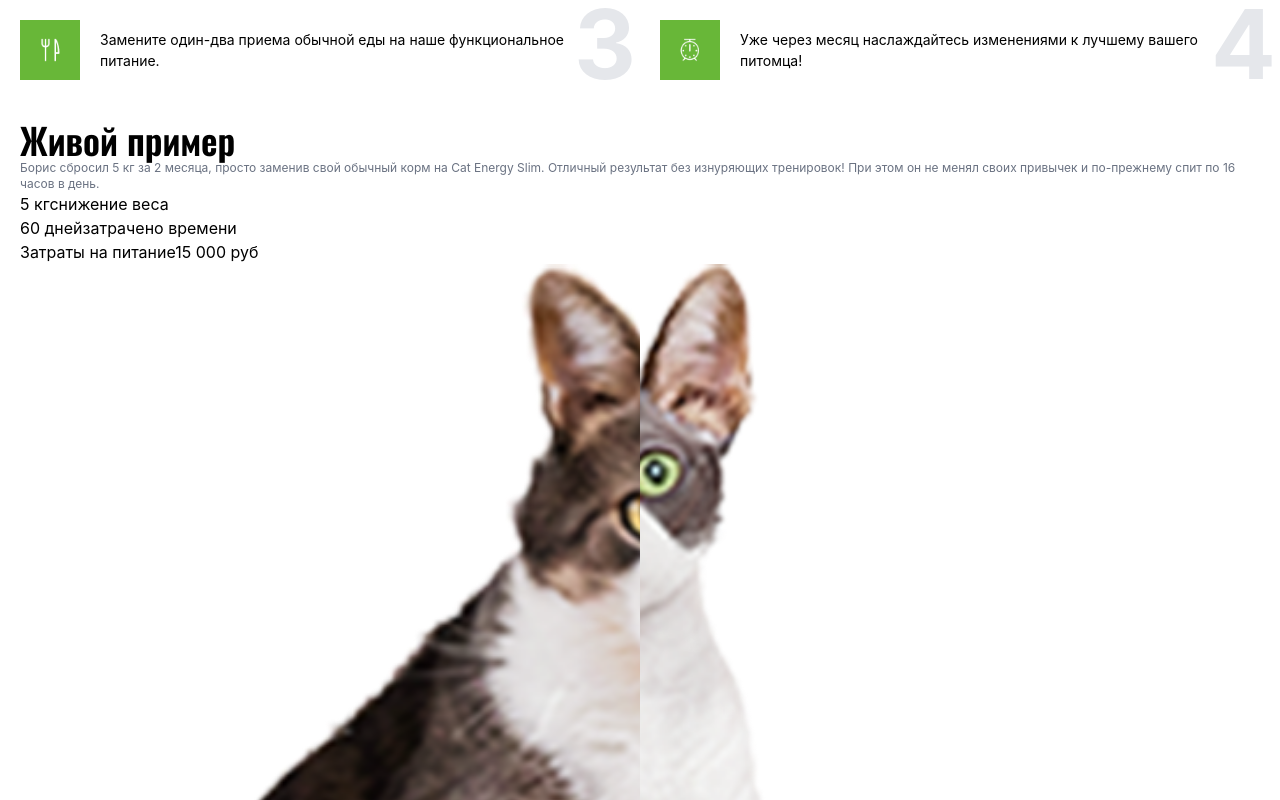
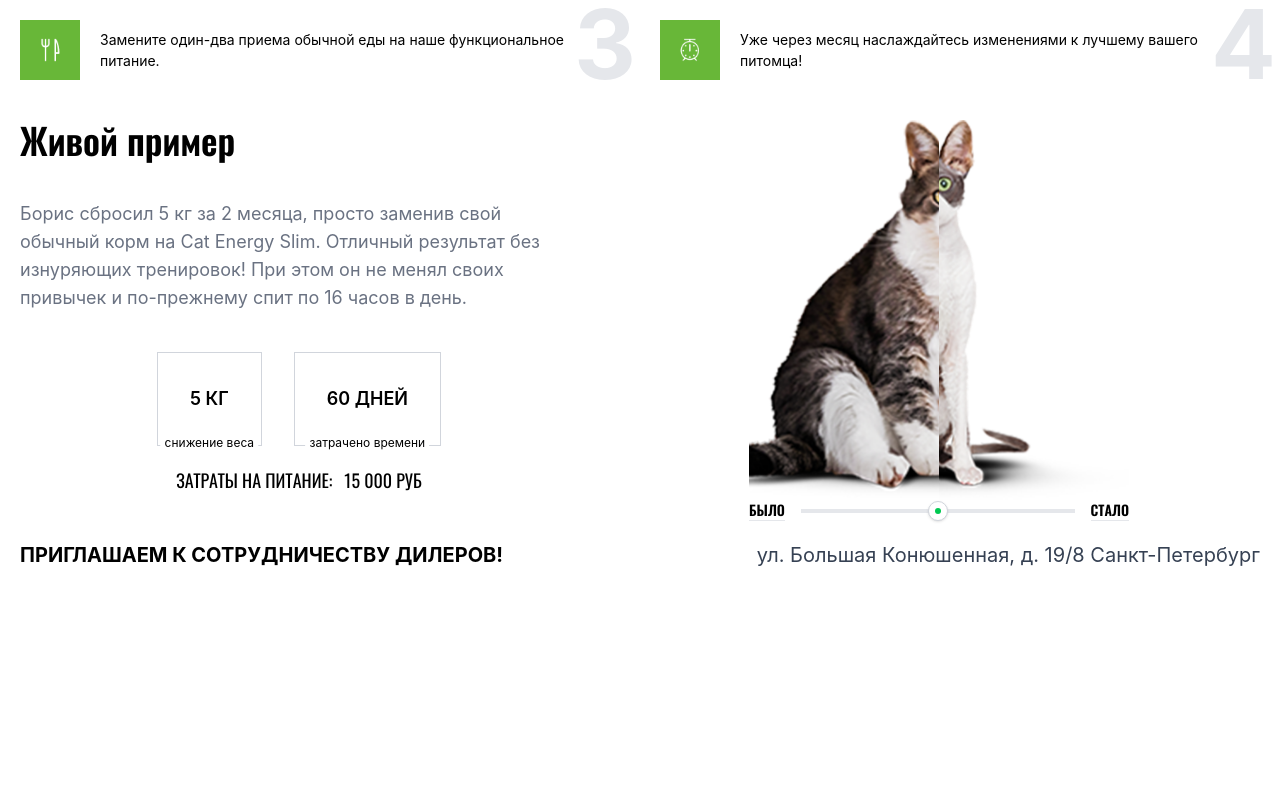
Before and after one commit to Lizonka-spec/CatEnergy, a React (Vite) app: page / in a window 1280 px wide. Shown: the part 1100-1900 px from the top of the page. After the commit the page ends 1689 px from the top, so only its background shows below. Built offline with nearby package versions, Linux system fonts and the light colour scheme; no server answers.

Commit message:
feat:Create a live example block on the home page

```diff
--- a/src/features/CatSlider.tsx
+++ b/src/features/CatSlider.tsx
@@ -4,15 +4,15 @@ import { useState } from "react";
 export const CatSlider = () => {
     const [sliderValue, setSliderValue] = useState([50]);
     return (
-        <div className="w-full">
+        <div className="w-full max-w-95 m-auto ">
             <div className="relative w-full aspect-square overflow-hidden">
-                <img src="./cat_after.png" alt="#" className="w-full h-full object-cover" />
+                <img src="./cat_after.png" alt="#" className="h-full object-cover" />
 
                 <div
                     style={{ clipPath: `inset(0 ${100 - sliderValue[0]}% 0 0)` }}
                     className="absolute inset-0 h-full w-full bg-white"
                 >
-                    <img src="./cat_before.png" alt="#" className="w-full h-full object-cover" />
+                    <img src="./cat_before.png" alt="#" className="h-full object-cover" />
                 </div>
             </div>
             <div className="flex flex-row items-center gap-4 font-oswald uppercase text-sm font-semibold">
--- a/src/widgets/LivingExample.tsx
+++ b/src/widgets/LivingExample.tsx
@@ -2,25 +2,35 @@ import { CatSlider } from "@/features";
 
 export const LivingExample = () => {
     return (
-        <div className="px-5 mt-10 flex flex-col justify-between">
-            <h2 className="font-oswald text-4xl font-semibold">Живой пример</h2>
-            <p className="text-xs text-gray-500">
-                Борис сбросил 5 кг за 2 месяца, просто заменив свой обычный корм на Cat Energy Slim.
-                Отличный результат без изнуряющих тренировок! При этом он не менял своих привычек и
-                по-прежнему спит по 16 часов в день.
-            </p>
-            <div>
-                <div>
-                    <span>5 кг</span>
-                    <span>снижение веса</span>
+        <div className="px-5 mt-10 flex flex-col gap-10 lg:flex-row 2xl:mx-10">
+            <div className="lg:w-[45%]">
+                <div className="mb-10">
+                    <h2 className="font-oswald text-4xl font-semibold mb-10">Живой пример</h2>
+                    <p className="text-xs text-gray-500 md:text-lg">
+                        Борис сбросил 5 кг за 2 месяца, просто заменив свой обычный корм на Cat
+                        Energy Slim. Отличный результат без изнуряющих тренировок! При этом он не
+                        менял своих привычек и по-прежнему спит по 16 часов в день.
+                    </p>
                 </div>
-                <div>
-                    <span>60 дней</span>
-                    <span>затрачено времени</span>
-                </div>
-                <div>
-                    <span>Затраты на питание</span>
-                    <span>15 000 руб</span>
+                <div className="flex flex-col md:flex-row md:justify-between lg:flex-col">
+                    <div className="flex gap-8 justify-around mb-5 lg:justify-center">
+                        <div className="border border-gray-300 p-5 relative whitespace-nowrap md:p-8">
+                            <span className="font-semibold text-lg uppercase">5 кг</span>
+                            <span className="text-xs absolute -bottom-1.5 left-1/2 -translate-x-1/2 bg-white text-[10px] px-1 md:text-xs">
+                                снижение веса
+                            </span>
+                        </div>
+                        <div className="border border-gray-300 p-5 relative whitespace-nowrap md:p-8">
+                            <span className="font-semibold text-lg uppercase ">60 дней</span>
+                            <span className="text-xs absolute -bottom-1.5 left-1/2 -translate-x-1/2 bg-white text-[10px] px-1 md:text-xs">
+                                затрачено времени
+                            </span>
+                        </div>
+                    </div>
+                    <div className="flex flex-row gap-3 text-right font-oswald uppercase justify-center md:flex-col lg:flex-row">
+                        <span className="md:text-lg">Затраты на питание:</span>
+                        <span className="md:text-lg">15 000 руб</span>
+                    </div>
                 </div>
             </div>
             <CatSlider />
```
